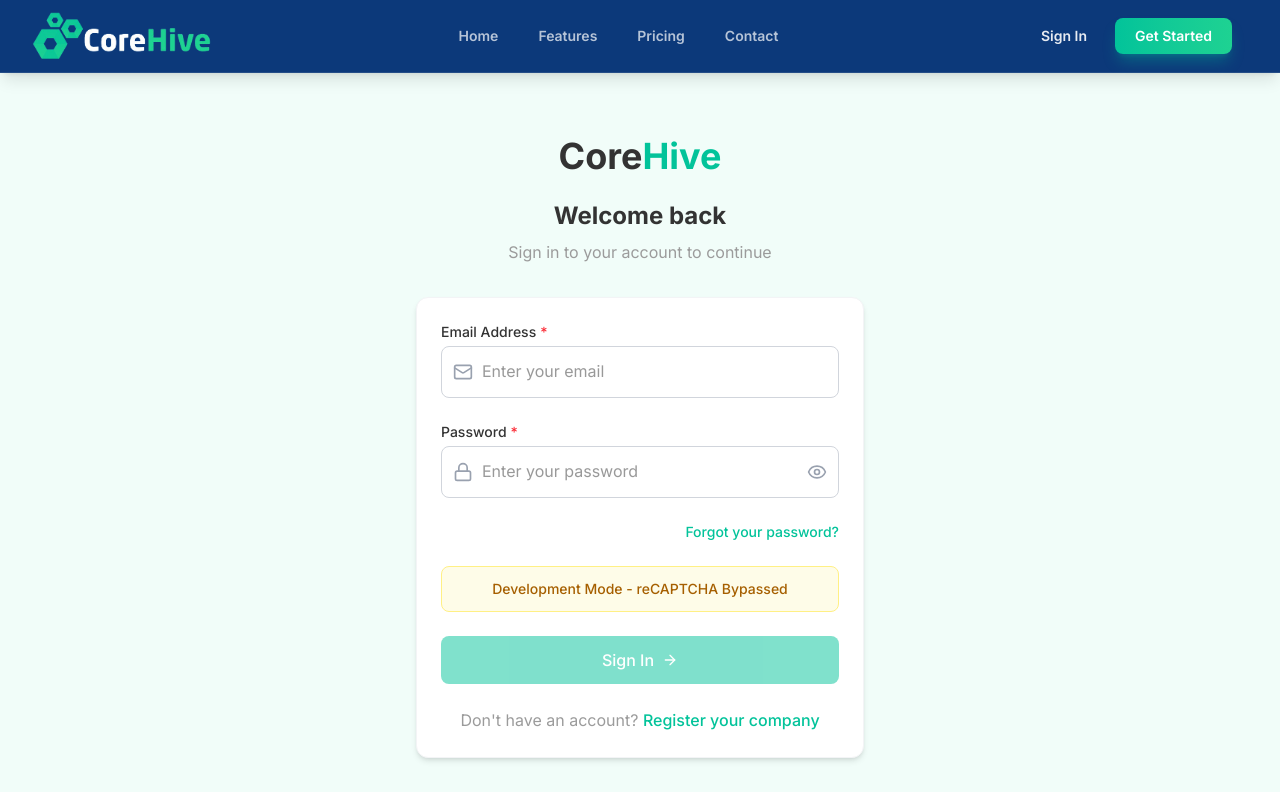
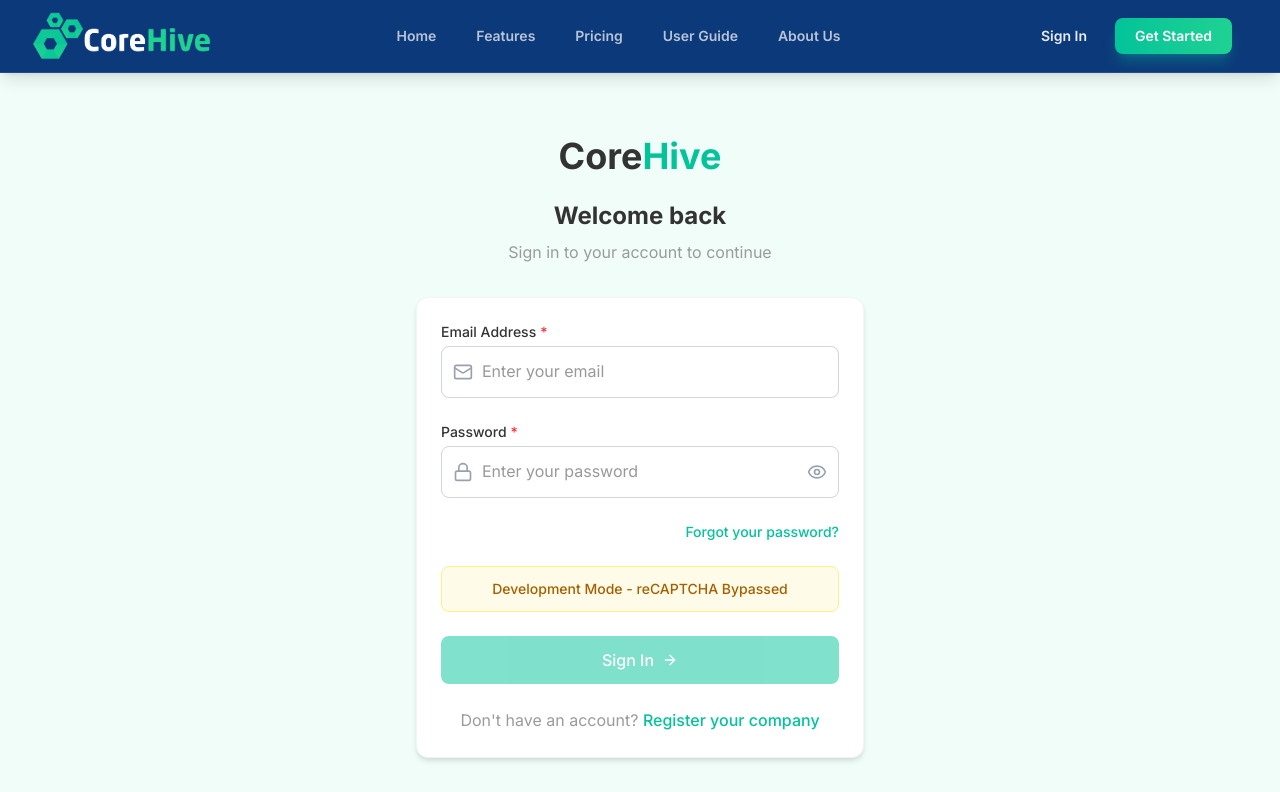
Before and after one commit to She-han/CoreHive-SaaS_HR_Platform, a React (Vite) app in the folder frontend/: page /login in a window 1280 px wide. Shown: the top 792 px of the page. Built offline with nearby package versions, Linux system fonts and the light colour scheme.

Commit message:
bug fixed

```diff
--- a/frontend/src/App.jsx
+++ b/frontend/src/App.jsx
@@ -19,6 +19,8 @@ import HomePage from "./pages/HomePage";
 import LoginPage from "./pages/auth/LoginPage";
 import SignupPage from "./pages/auth/SignupPage";
 import { ForgetPasswordPage } from "./pages/auth/ForgetPasswordPage";
+import AboutUs from "./pages/AboutUs";
+import UserGuide from "./pages/UserGuide";
 
 // Middle auth pages
 import ModuleConfigPage from "./pages/auth/ModuleConfigPage";
@@ -115,6 +117,8 @@ function App() {
                   path="/forgot-password"
                   element={<ForgetPasswordPage />}
                 />
+                <Route path="/about" element={<AboutUs />} />
+                <Route path="/guide" element={<UserGuide />} />
 
                 {/* Change Password (First-time any ORG_USER) */}
                 <Route
--- a/frontend/src/components/layout/Navbar.jsx
+++ b/frontend/src/components/layout/Navbar.jsx
@@ -51,10 +51,16 @@ const Navbar = () => {
         { name: "Features", href: "/#features", current: false },
         { name: "Pricing", href: "/#pricing", current: false },
         {
-          name: "Contact",
-          href: "/contact",
-          current: location.pathname === "/contact"
+          name: "User Guide",
+          href: "/guide",
+          current: location.pathname === "/guide"
+        },
+                {
+          name: "About Us",
+          href: "/about",
+          current: location.pathname === "/about"
         }
+
       ];
     }
 
--- a/frontend/src/pages/admin/AdminDashboard.jsx
+++ b/frontend/src/pages/admin/AdminDashboard.jsx
@@ -617,7 +617,7 @@ const AdminDashboard = () => {
   const loadLatestTickets = useCallback(async () => {
     setTicketsLoading(true);
     try {
-      const response = await getAllTickets(0, 3); // Get first 3 tickets
+      const response = await getAllTickets(0, 20); // Get more tickets to ensure we have 3 unread OPEN ones
 
       if (response.status === 'success' && response.data) {
         let ticketsData = [];
@@ -629,9 +629,11 @@ const AdminDashboard = () => {
           ticketsData = response.data;
         }
 
-        // Filter for unread tickets only, limit to 3
-        const unreadTickets = ticketsData.filter(ticket => !ticket.isRead).slice(0, 3);
-        setLatestTickets(unreadTickets);
+        // Filter for unread AND OPEN tickets only, limit to 3
+        const unreadOpenTickets = ticketsData
+          .filter(ticket => !ticket.isRead && ticket.status === 'OPEN')
+          .slice(0, 3);
+        setLatestTickets(unreadOpenTickets);
       }
     } catch (error) {
       console.error('Error loading latest tickets:', error);
@@ -1053,7 +1055,7 @@ const AdminDashboard = () => {
                     </p>
                   </div>
                 </div>
-                {pendingApprovals.length > 3 && (
+                {pendingApprovals.length > 0 && (
                   <Link
                     to="/sys_admin/approvals"
                     className="text-sm font-medium flex items-center gap-1 hover:gap-2 transition-all"
@@ -1114,13 +1116,13 @@ const AdminDashboard = () => {
                       Latest Support Requests
                     </h2>
                     <p className="text-xs" style={{ color: THEME.muted }}>
-                      {latestTickets.filter(t => t.ticketStatus === 'OPEN').slice(0, 3).length} unread ticket{latestTickets.filter(t => t.ticketStatus === 'OPEN').slice(0, 3).length !== 1 ? 's' : ''}
+                      {latestTickets.length} unread ticket{latestTickets.length !== 1 ? 's' : ''}
                     </p>
                   </div>
                 </div>
-                {latestTickets.filter(t => t.ticketStatus === 'OPEN').length > 3 && (
+                {latestTickets.length > 0 && (
                   <Link
-                    to="/sys_admin/support"
+                    to="/sys_admin/supportlist"
                     className="text-sm font-medium flex items-center gap-1 hover:gap-2 transition-all"
                     style={{ color: THEME.primary }}
                   >
@@ -1134,7 +1136,7 @@ const AdminDashboard = () => {
                   <div className="flex justify-center items-center h-full">
                     <RefreshCw className="w-6 h-6 text-gray-400 animate-spin" />
                   </div>
-                ) : latestTickets.filter(t => t.ticketStatus === 'OPEN').length === 0 ? (
+                ) : latestTickets.length === 0 ? (
                   <div className="flex items-center justify-center h-full">
                     <div className="text-center">
                       <CheckCircle className="w-12 h-12 text-green-500 mx-auto mb-2" />
@@ -1143,7 +1145,7 @@ const AdminDashboard = () => {
                   </div>
                 ) : (
                   <div className="space-y-3">
-                    {latestTickets.filter(t => t.ticketStatus === 'OPEN').slice(0, 3).map((ticket) => {
+                    {latestTickets.map((ticket) => {
                       const getTypeIcon = (type) => {
                         switch (type) {
                           case "SUPPORT_REQUEST":
@@ -1175,7 +1177,7 @@ const AdminDashboard = () => {
                       return (
                         <Link
                           key={ticket.id}
-                          to="/sys_admin/support"
+                          to="/sys_admin/supportlist"
                           className="block p-3 bg-gray-50 rounded-lg hover:bg-gray-100 transition-colors border border-gray-200"
                         >
                           <div className="flex items-start gap-3">
--- a/frontend/src/pages/admin/SystemReports.jsx
+++ b/frontend/src/pages/admin/SystemReports.jsx
@@ -99,17 +99,17 @@ const SystemReports = () => {
       icon: Building,
       color: THEME.secondary,
     },
-    {
+ /*  {
       id: "revenue",
       label: "Revenue Report",
       icon: DollarSign,
       color: "#10B981",
-    },
+    }, */
     {
       id: "modules",
       label: "Module Usage",
       icon: BarChart3,
-      color: "#8B5CF6",
+      color: THEME.secondary,
     },
   ];
 
```
